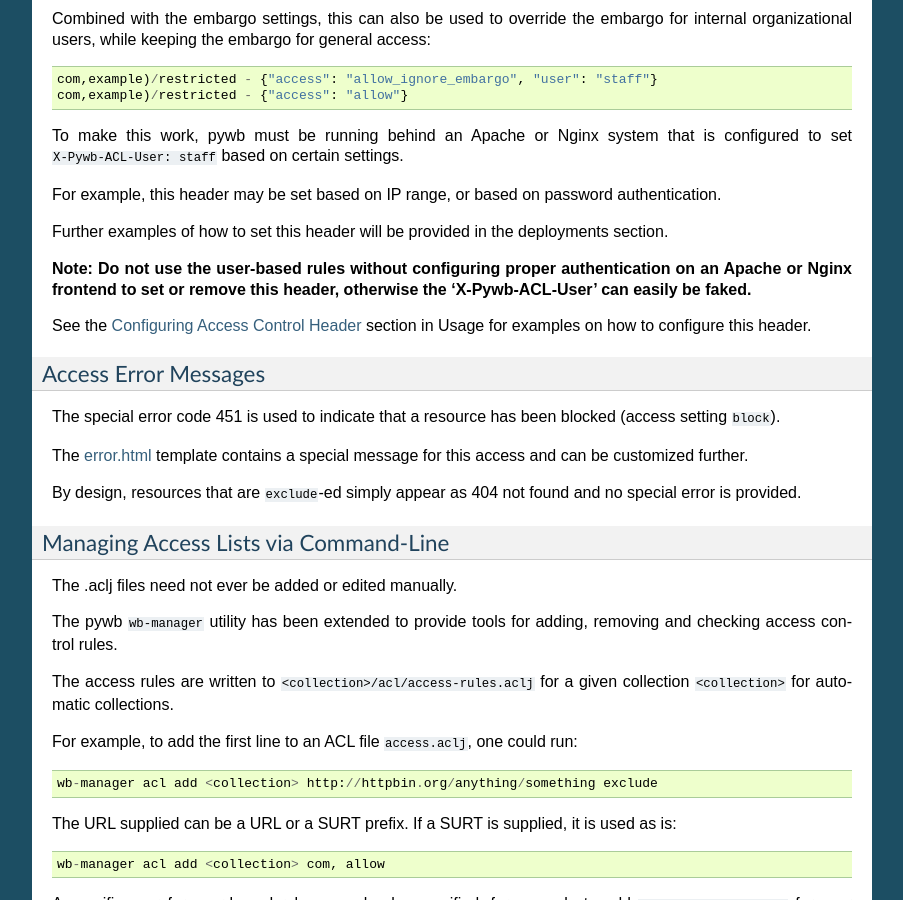
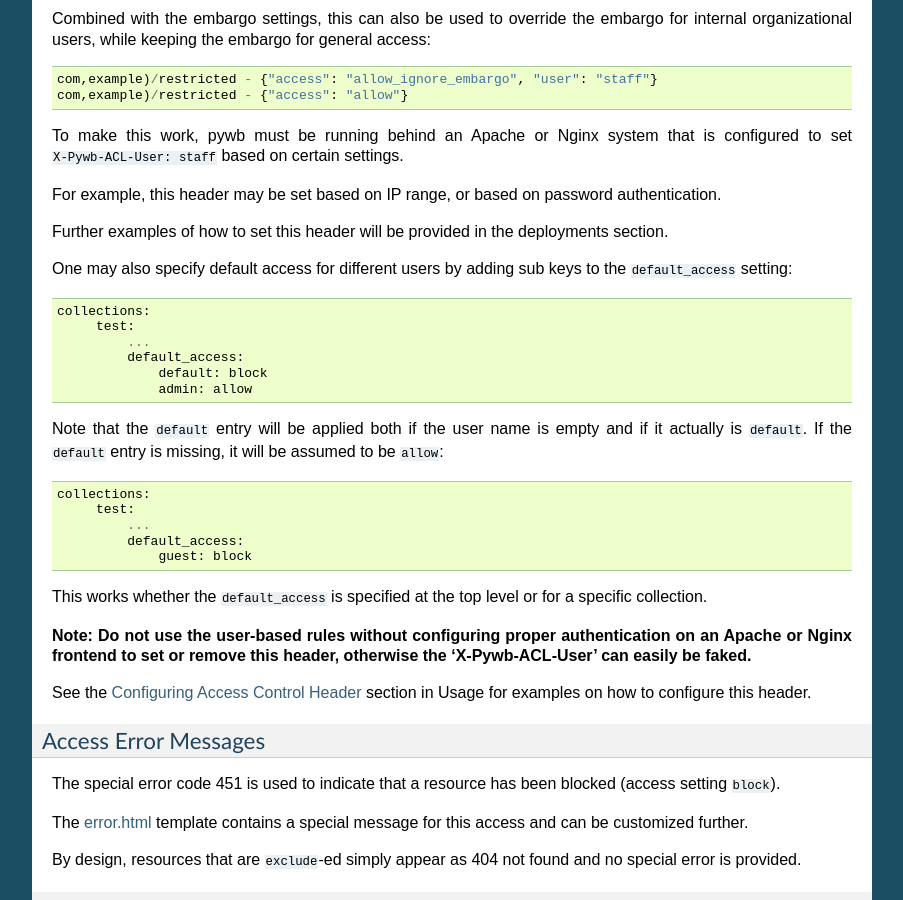
Before and after one commit to webrecorder/pywb, a Sphinx documentation site: the page built from docs/manual/access-control.rst, in a window 1280 px wide and 900 px high, scrolled down 2638 px. Shown: the whole window, without its empty margins (198-1101 px from the left). Built offline with Sphinx 7.4.7, drawn with Linux system fonts in a browser that asks for light colours; pages that are not in the unit, such as notebooks, are missing from menus.

Commit message:
Add support for user based default access

```diff
--- a/docs/manual/access-control.rst
+++ b/docs/manual/access-control.rst
@@ -151,6 +151,26 @@ For example, this header may be set based on IP range, or based on password auth
 
 Further examples of how to set this header will be provided in the deployments section.
 
+One may also specify default access for different users by adding sub keys to the ``default_access`` setting::
+
+  collections:
+       test:
+           ...
+           default_access:
+               default: block
+               admin: allow
+
+Note that the ``default`` entry will be applied both if the user name is empty and if it actually is ``default``.
+If the ``default`` entry is missing, it will be assumed to be ``allow``::
+
+  collections:
+       test:
+           ...
+           default_access:
+               guest: block
+
+This works whether the ``default_access`` is specified at the top level or for a specific collection.
+
 **Note: Do not use the user-based rules without configuring proper authentication on an Apache or Nginx frontend to set or remove this header, otherwise the 'X-Pywb-ACL-User' can easily be faked.**
 
 See the :ref:`config-acl-header` section in Usage for examples on how to configure this header.
```
Also changed, not shown: 4 other files.
